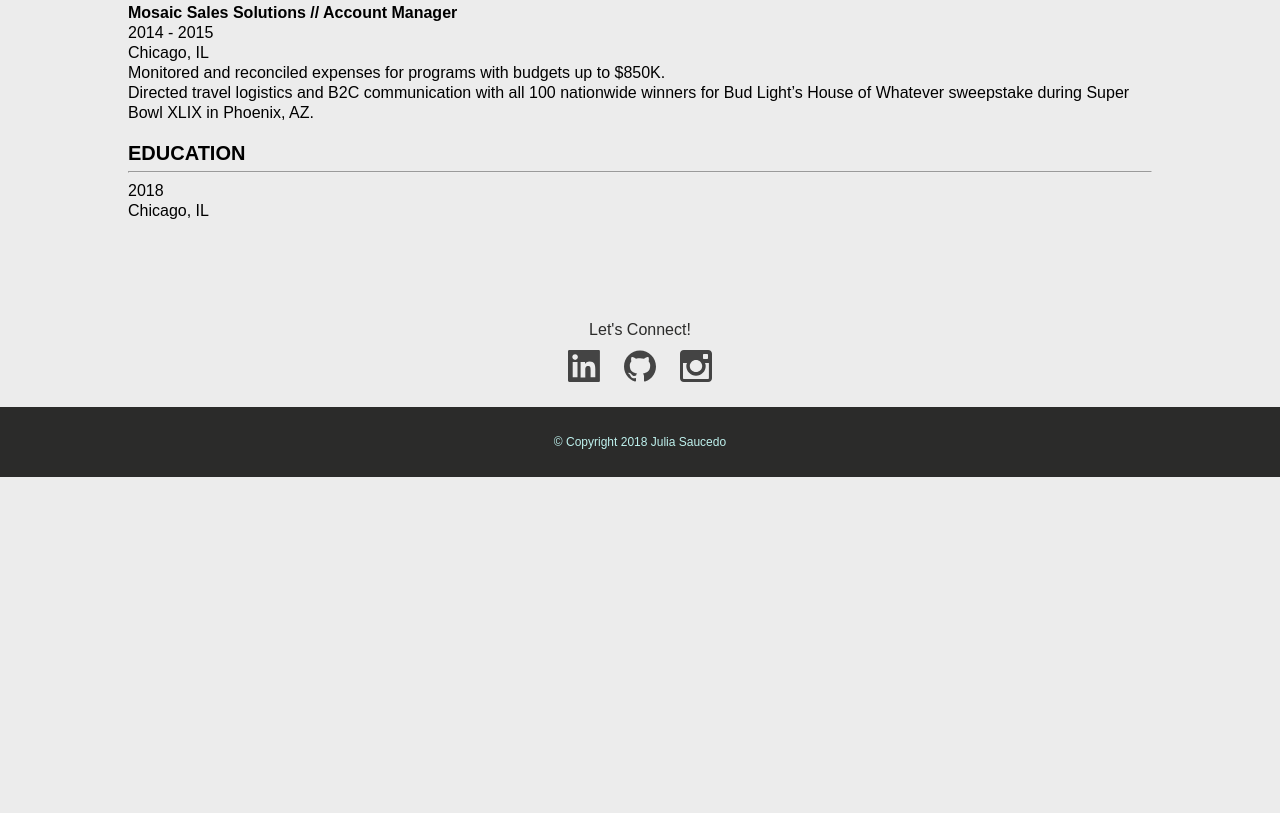
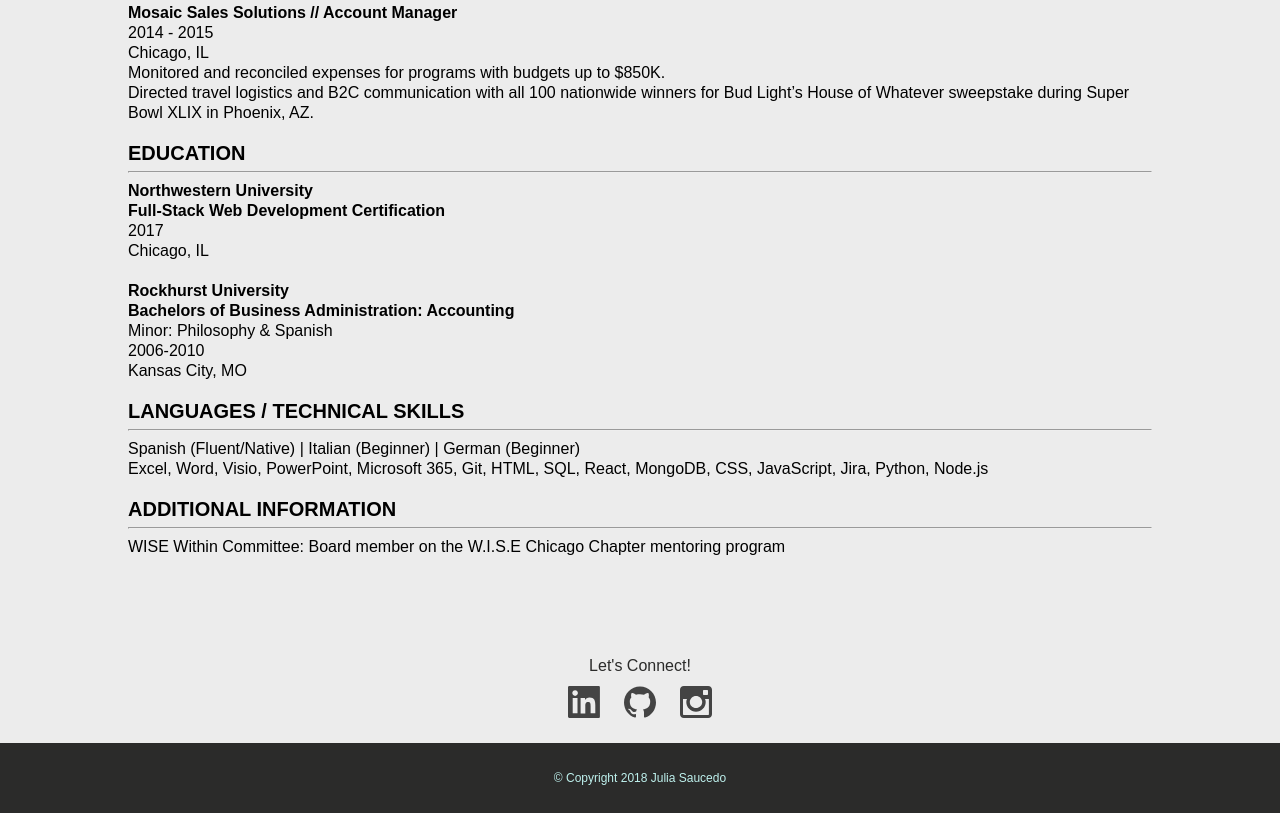
Before and after one commit to JPSauSara/JPSauSara.github.io, a plain HTML site: page resume.html in a window 1280 px wide. Shown: the part 1149-1962 px from the top of the page. Before the commit the page ends 1626 px from the top, so only its background shows below. Drawn offline with Linux system fonts and the light colour scheme; a web font is replaced by a local one.

Commit message:
End first draft

```diff
--- a/resume.html
+++ b/resume.html
@@ -88,16 +88,39 @@
           <p>Directed travel logistics and B2C communication with all 100 nationwide winners for Bud Light’s House of Whatever sweepstake during Super Bowl XLIX in Phoenix, AZ.</p>
 
         <br>
-
         <h1>EDUCATION</h1>
         <hr>
 
         <div>
-          <h2></h2>
-          <h3>2018</h3>
+          <h2>Northwestern University</h2>
+          <h2>Full-Stack Web Development Certification</h2>
+          <h3>2017</h3>
           <h3>Chicago, IL</h3>
         </div>
 
+        <br>
+
+        <div>
+          <h2>Rockhurst University</h2>
+          <h2>Bachelors of Business Administration: Accounting</h2>
+          <h3>Minor: Philosophy & Spanish</h3>
+          <h3>2006-2010</h3>
+          <h3>Kansas City, MO</h3>
+        </div>
+
+        <br>
+        <h1>LANGUAGES / TECHNICAL SKILLS</h1>
+        <hr>
+
+        <h3>Spanish (Fluent/Native) | Italian (Beginner) | German (Beginner)</h3>
+        <h3>Excel, Word, Visio, PowerPoint, Microsoft 365, Git, HTML, SQL, React, MongoDB, CSS, JavaScript, Jira, Python, Node.js</h3>
+
+
+        <br>
+        <h1>ADDITIONAL INFORMATION</h1>
+        <hr>
+
+        <p>WISE Within Committee: Board member on the W.I.S.E Chicago Chapter mentoring program</p>
 
           <!-- End Professionl Content -->
       </section>
```
